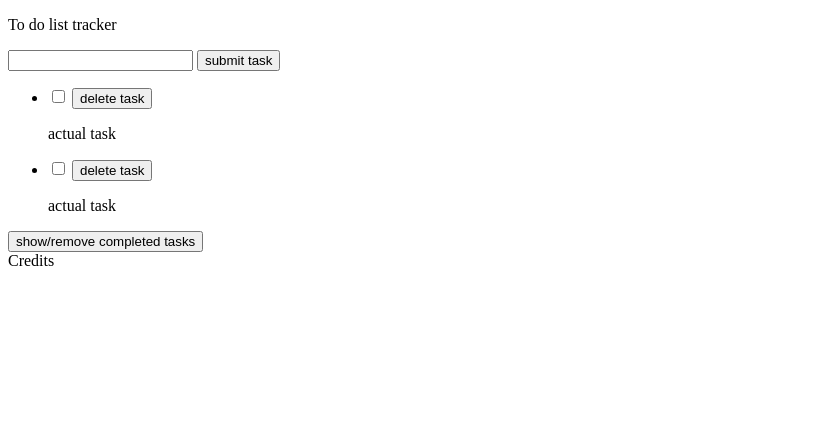
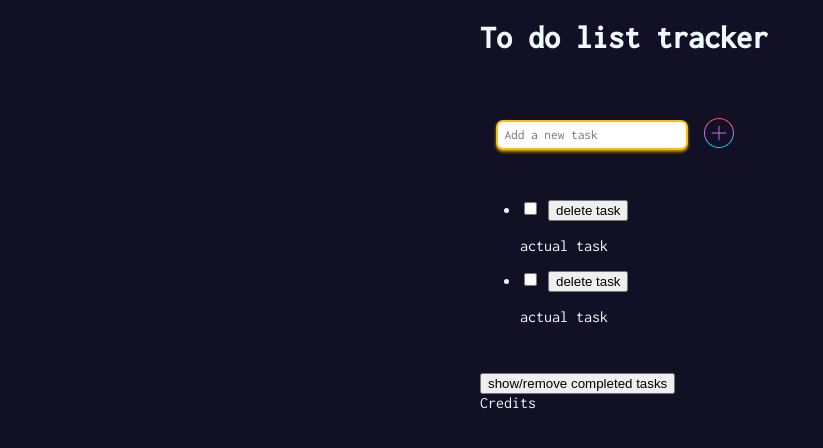
Before and after one commit to fac22/Danilo-and-Elena-to-do-list, a website: page index.html in a window 1280 px wide. Shown: the whole page, without its empty margins (0-823 px from the left). Drawn offline with Linux system fonts and the light colour scheme.

Commit message:
styling the input - init

```diff
--- a/index.html
+++ b/index.html
@@ -11,19 +11,23 @@
     <title>To-do list tracker</title>
   </head>
   <body>
-    <header>
-      <p>To do list tracker</p>
+    <header class="center width-sm">
+      <h1>To do list tracker</h1>
     </header>
-    <main>
+    <main class="center width-sm stack-xl">
       <section>
-        <form action="">
-          <label for="add-task"></label>
-          <input type="text" id="add-task" />
-          <button type="submit">submit task</button>
+        <form>
+          <div class="row">
+            <label for="add-task"></label>
+            <input type="text" id="add-task" placeholder="Add a new task" />
+            <button type="submit" id="add-icon">
+              <img src="images/add_1.svg" alt="add task button" />
+            </button>
+          </div>
         </form>
       </section>
       <section>
-        <ul id="tasks">
+        <ul id="tasks" class="stack-md">
           <li class="task">
             <input type="checkbox" name="checkbox" class="checkbox" />
             <button>delete task</button>
@@ -40,7 +44,7 @@
         <button>show/remove completed tasks</button>
       </section>
     </main>
-    <footer>Credits</footer>
+    <footer class="center width-sm">Credits</footer>
     <script src="testing/test-helpers.js"></script>
     <script src="testing/index.test.js"></script>
   </body>
--- a/style.css
+++ b/style.css
@@ -0,0 +1,125 @@
+@import url('https://fonts.googleapis.com/css2?family=Inconsolata:wght@300;400;500&family=Lato&family=Oswald&family=Raleway:wght@300;400;500&display=swap');
+
+/* ----------------- FONT FAMILIES
+font-family: 'Inconsolata', monospace;
+font-family: 'Lato', sans-serif;
+font-family: 'Oswald', sans-serif;
+font-family: 'Raleway', sans-serif;
+
+purple #480ca8
+purple pink #b5179e
+yellow #ffba08
+
+*/
+
+* {
+  box-sizing: border-box;
+}
+
+body {
+  font-family: 'Inconsolata', monospace;
+  background-color: #111024;
+  color: aliceblue;
+}
+
+h1 {
+  margin-bottom: 4rem;
+}
+
+/* ---------------------------------- ADD TASK */
+
+#add-task {
+  font-family: 'Inconsolata', monospace;
+  width: 12rem;
+  padding: 0.4rem;
+
+  border-radius: 7px;
+  border: 2px solid #ffba08;
+  /* border-bottom: 3px; */
+  box-shadow: 0px 2px 3px 0px rgba(255, 210, 8, 0.7);
+}
+#add-task:hover,
+#add-task:focus {
+  outline: none;
+}
+#add-icon {
+  background: none;
+  border: none;
+  padding: 0;
+  /* background-image: url(images/plus.svg); */
+}
+#add-icon img {
+  /* padding-top: 0.2rem; */
+  width: 30px;
+  transition: all 0.3sec;
+  fill: #ffba08;
+  /* margin-top: 0.3rem; */
+}
+#add-icon img:hover {
+  transform: translateY(-3%);
+  cursor: pointer;
+  border-radius: 50%;
+  box-shadow: 0px 2px 1px 1px rgba(255, 210, 8, 0.5);
+}
+
+/* ---------------------------------- LIST ELEMENTS */
+
+/* ----------------------------------------------------------------- PRIMITIVES ------------------------------------------------------------- */
+/* -----------------------------------------------------------------            ------------------------------------------------------------- */
+/* -----------------------------------------------------------------            ------------------------------------------------------------- */
+
+/* ------------------------------------------------ CENTER / WIDTH  */
+.center {
+  max-width: 40rem;
+  margin-left: auto;
+  margin-right: auto;
+}
+
+.width-sm {
+  max-width: 20rem;
+}
+
+.width-md {
+  max-width: 50rem;
+}
+
+.width-lg {
+  max-width: 60rem;
+}
+
+/* ------------------------------------------------ MARGIN STACKS  */
+.stack-sm > * + * {
+  margin-top: 0.5rem;
+}
+
+.stack-md > * + * {
+  margin-top: 1rem;
+}
+
+.stack-lg > * + * {
+  margin-top: 2rem;
+}
+
+.stack-xl > * + * {
+  margin-top: 3rem;
+}
+
+/* ------------------------------------------------ HORIZONTAL ALIGNEMENT  */
+.row {
+  display: flex;
+  gap: 1rem;
+  /* flex-wrap: wrap; */
+  align-items: center;
+}
+
+.gap-lg {
+  gap: 2rem;
+}
+
+.gap-xl {
+  gap: 4rem;
+}
+
+.justify-space-between {
+  justify-content: space-between;
+}
```
Also changed, not shown: images/add_1.svg (added), images/add_2.svg (added), images/plus.svg (added).
